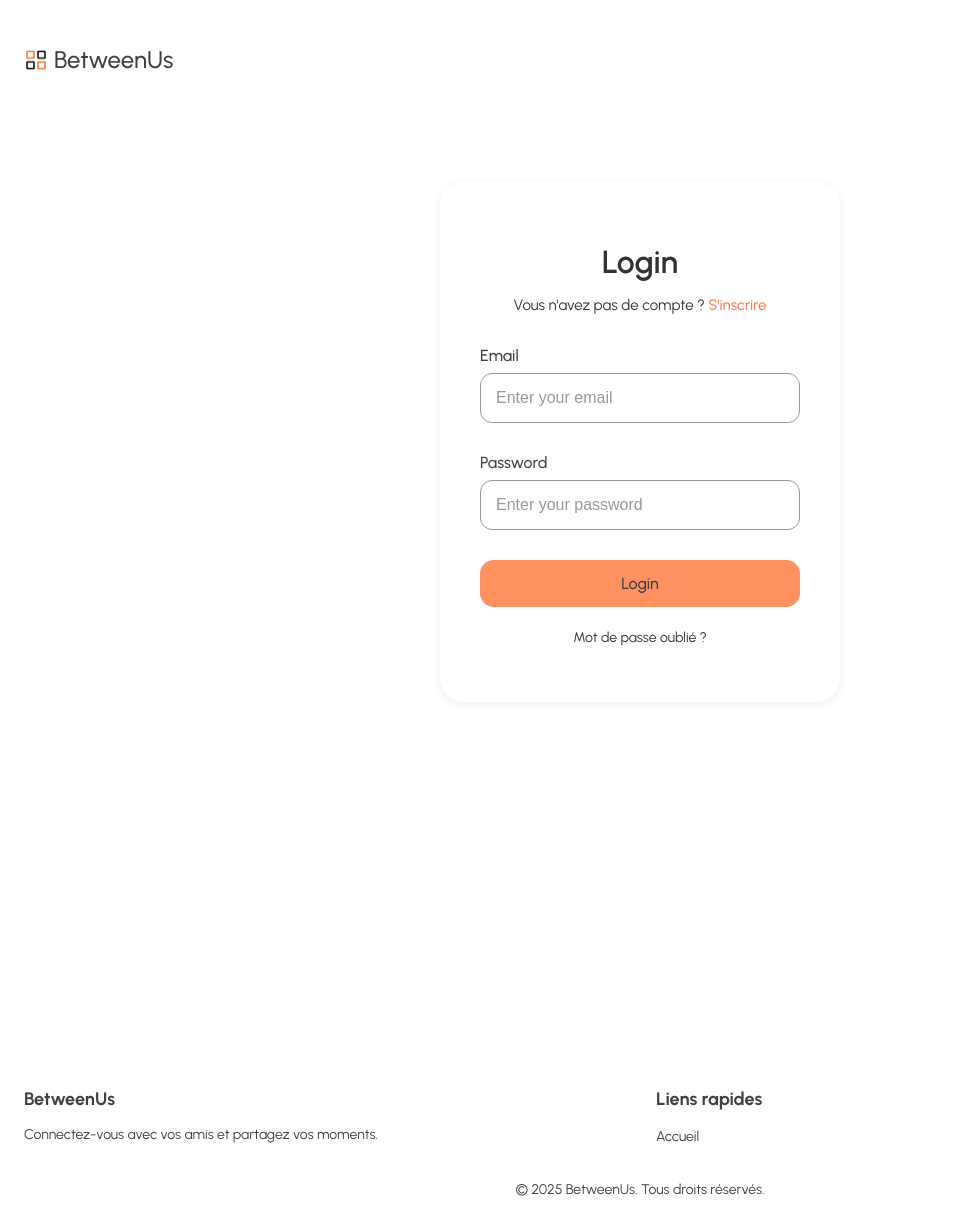
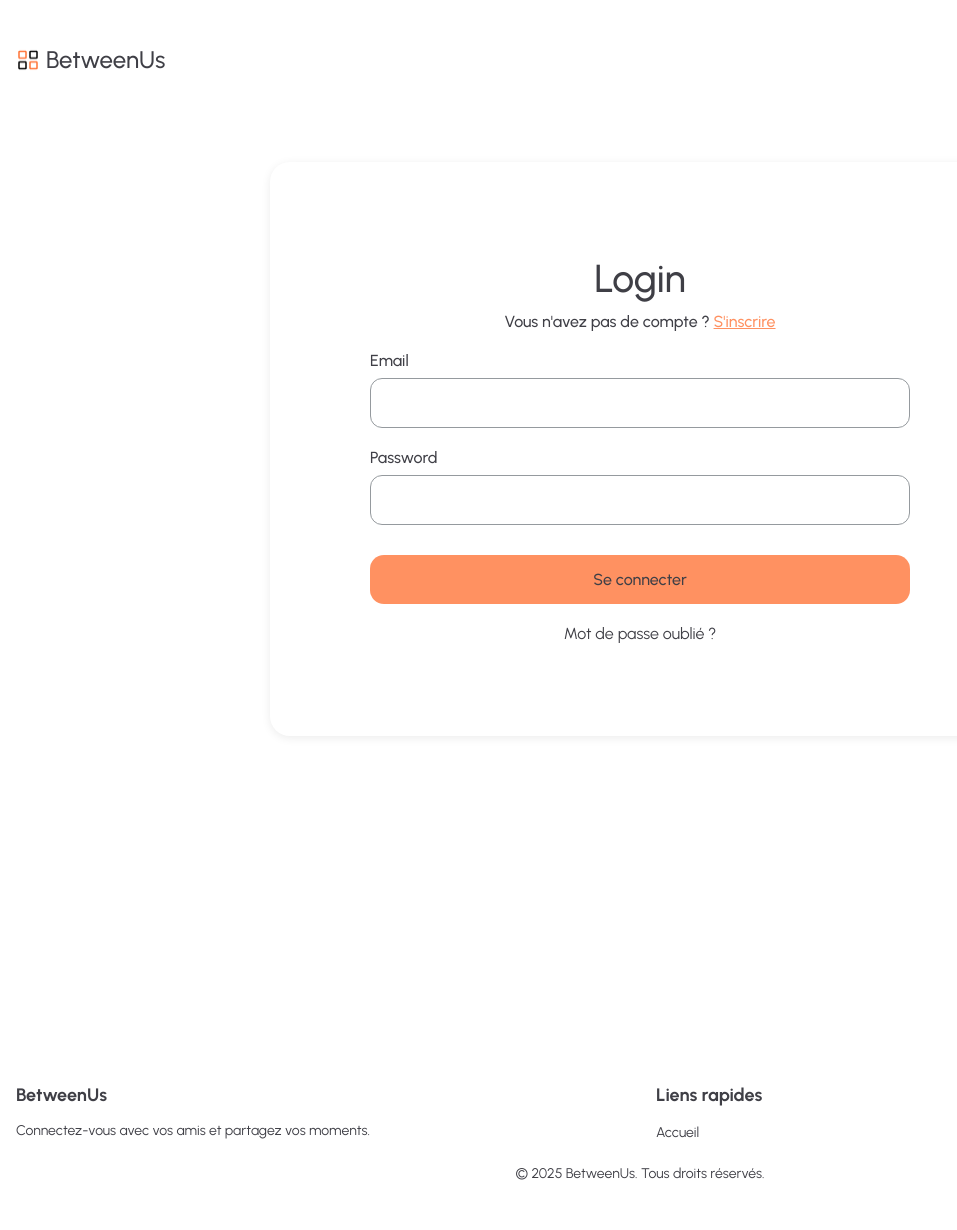
Before and after one commit to mohedabbas/betweenus, a PHP site: the page made by sources/app/views/auth/login.php in a window 1280 px wide. Shown: the whole page, without its empty margins (0-957 px from the left). After the commit the page ends 1180 px from the top, so only its background shows below. Run offline with PHP 8.4, Linux system fonts and the light colour scheme; the template is opened without the code that fills it, so the values that code supplies are empty.

Commit message:
refactoring form

```diff
--- a/sources/app/views/auth/login.php
+++ b/sources/app/views/auth/login.php
@@ -2,53 +2,31 @@
 ob_start();
 $title = $title ?? 'Login';
 ?>
+<div class="modal">
+    <form class="form" action="/login" method="POST">
+        <h1 class="form__title mb-1"><?= htmlspecialchars($title) ?></h1>
 
-<div class="login-container">
-    <div class="login-card">
-        <h1><?= htmlspecialchars($title) ?></h1>
-
-        <p class="signup-text">
-        Vous n'avez pas de compte ?
+        <p class="form__text mb-2 ">
+            Vous n'avez pas de compte ?
             <a href="/register">S'inscrire</a>
         </p>
 
+        <!-- Message d'erreur -->
         <?php if (isset($_SESSION['login_error'])): ?>
             <div class="error-message">
                 <?= htmlspecialchars($_SESSION['login_error']) ?>
                 <?php unset($_SESSION['login_error']); ?>
             </div>
         <?php endif; ?>
+        <!-- Message d'erreur -->
+        <label for="identifier">Email</label>
+        <input type="email" id="identifier" name="identifier" required class="mb-2">
+        <label for="password">Password</label>
+        <input type="password" id="password" name="password" required class="mb-3">
+        <button type="submit" class="button form__button mb-2">Se connecter</button>
 
-        <form action="/login" method="POST">
-            <div class="form-group">
-                <label for="identifier">Email</label>
-                <input
-                    type="email"
-                    id="identifier"
-                    name="identifier"
-                    required
-                    placeholder="Enter your email"
-                >
-            </div>
-
-            <div class="form-group">
-                <label for="password">Password</label>
-                <input
-                    type="password"
-                    id="password"
-                    name="password"
-                    required
-                    placeholder="Enter your password"
-                >
-            </div>
-
-            <button type="submit" class="button">Login</button>
-        </form>
-
-        <p class="forgot-password-text">
-            <a href="/forgot-password">Mot de passe oublié ?</a>
-        </p>
-    </div>
+        <a class="forgot-password-text" href="/forgot-password">Mot de passe oublié ?</a>
+    </form>
 </div>
 
 <?php
--- a/sources/assets/css/styles.css
+++ b/sources/assets/css/styles.css
@@ -2,6 +2,8 @@
 @import url("https://fonts.googleapis.com/css2?family=Urbanist:ital,wght@0,100..900;1,100..900&display=swap");
 @layer base {
   * {
+    margin: 0;
+    padding: 0;
     box-sizing: border-box;
   }
   :root {
@@ -242,58 +244,32 @@
     background-color: rgba(0, 0, 0, 0.6);
   }
 }
-.login-container {
+@layer components {
+  .form {
+    width: 100%;
+    max-width: 33.75rem;
     display: flex;
+    flex-direction: column;
+    justify-content: center;
     align-items: center;
-  justify-content: center;
-  padding: 1.25rem;
   }
-
-.login-card {
-  border-radius: 1.5rem;
-  padding: 2.5rem;
-  width: 100%;
-  max-width: 25rem;
-  box-shadow: 0 2px 0.625rem rgba(0, 0, 0, 0.08);
+  .form__title {
+    font-size: 2.4375rem;
   }
-.login-card h1 {
-  font-size: 2rem;
-  font-weight: 600;
-  color: #333333;
+  .form__text, .form__title {
+    font-weight: 500;
     text-align: center;
-  margin-bottom: 0.75rem;
   }
-.login-card button {
-  width: 100%;
-  padding: 0.875rem;
-  display: block;
-  border-radius: 0.875rem;
-  transition: background-color 0.3s ease;
-}
-.login-card .signup-text {
-  text-align: center;
-  color: #333333;
-  margin-bottom: 2rem;
-  font-size: 0.9375rem;
-}
-.login-card .signup-text a {
-  color: #ff7f50;
-  text-decoration: none;
-  font-weight: 500;
-}
-.login-card .signup-text a:hover {
+  .form a:hover {
+    color: var(--primary-color);
     text-decoration: underline;
   }
-
-.form-group {
-  max-width: 25rem;
-}
-.form-group label {
-  display: block;
+  .form label {
+    width: 100%;
     font-weight: 500;
     margin-bottom: 0.5rem;
   }
-.form-group input {
+  .form input {
     border: 1px solid var(--grey-color);
     outline: none;
     background: none;
@@ -302,23 +278,21 @@
     border-radius: 0.75rem;
     font-size: 1rem;
     transition: border-color 0.3s ease;
-  margin-bottom: 1.875rem;
   }
-.form-group input:focus {
+  .form input:focus {
     border-color: var(--grey-color);
   }
-.form-group input::placeholder {
+  .form input::placeholder {
     color: var(--grey-color);
   }
-.form-group button[type=submit] {
+  .form__button[type=submit] {
     width: 100%;
     text-align: center;
     display: flex;
     justify-content: center;
     border-radius: 0.875rem;
   }
-
-.error-message {
+  .form__error-message {
     background-color: #fff2f0;
     border: 1px solid #ffccc7;
     color: #ff4d4f;
@@ -328,20 +302,26 @@
     font-size: 0.875rem;
     text-align: center;
   }
-
-.forgot-password-text {
+  .form .forgot-password-text {
+    color: inherit;
+    text-decoration: none;
     text-align: center;
-  margin-top: 1.25rem;
   }
-.forgot-password-text a {
-  color: #333333;
-  text-decoration: none;
-  font-size: 0.875rem;
 }
-.forgot-password-text a:hover {
-  color: #ff7f50;
+@layer components {
+  .modal {
+    display: flex;
+    justify-content: center;
+    align-items: center;
+    box-shadow: 0 2px 0.625rem rgba(0, 0, 0, 0.08);
+    margin: auto;
+    max-width: 46.25rem;
+    min-height: 35.875rem;
+    padding: 3.125rem 1rem;
+    background-color: var(--white-color);
+    border-radius: 1.25rem;
   }
-
+}
 @layer components {
   .user-profile {
     color: inherit;
--- a/sources/scss/main.scss
+++ b/sources/scss/main.scss
@@ -7,6 +7,7 @@
 @use "components/button";
 @use "components/photo-card";
 @use "components/form";
+@use "components/modal";
 
 @use "components/user-profile";
 @use "components/header";
--- a/sources/scss/partials/_globals.scss
+++ b/sources/scss/partials/_globals.scss
@@ -8,6 +8,8 @@ $main-font: "Urbanist", serif;
 
 @layer base {
     * {
+        margin: 0;
+        padding: 0;
         box-sizing: border-box;
     }
     :root {
--- a/sources/scss/partials/_mixins.scss
+++ b/sources/scss/partials/_mixins.scss
@@ -55,6 +55,6 @@
 	}
 }
 
-@mixin card-shadow {
+@mixin box-shadow {
 	box-shadow: 0 2px f.rem(10) rgba(0, 0, 0, 0.08);
 }
```
Also changed, not shown: sources/app/controllers/AuthController.php (+66 -66 lines), sources/app/views/auth/register.php (+6 -6 lines), sources/scss/components/_form.scss (+30 -73 lines), sources/scss/components/_modal.scss (added, +15 -0 lines), 1 other file. Lines whose indentation alone changed are shown as unchanged.
